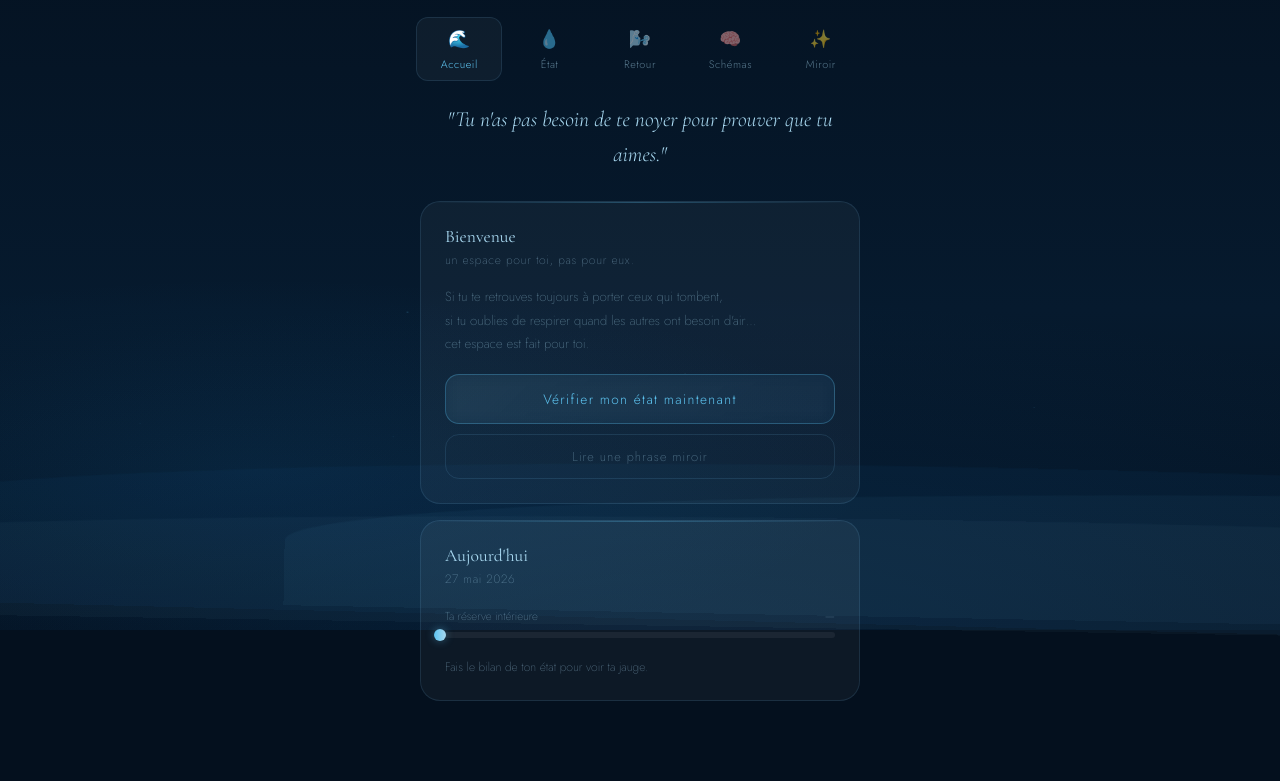
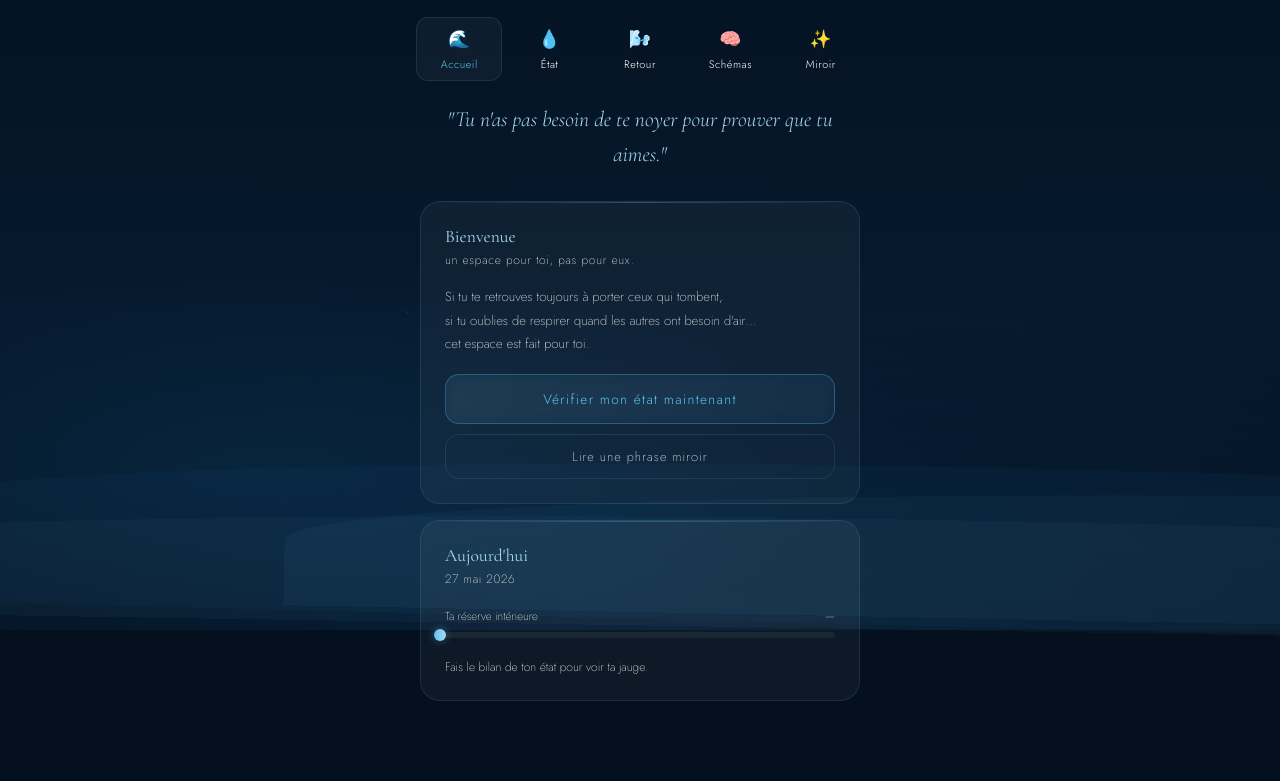
Before and after one commit to tchjohanna/Ligne-de-Flottaison, a plain HTML site: page index.html in a window 1280 px wide. Shown: the part 170-951 px from the top of the page. Drawn offline with nearby package versions, Linux system fonts and the light colour scheme.

Commit message:
Change text and muted colors to white
Updated text and muted color variables to white.

```diff
--- a/index.html
+++ b/index.html
@@ -19,8 +19,8 @@
   --water2:   #0a3f6e;
   --glow:     #5ec4f0;
   --soft:     #a8d8f0;
-  --text:     #c8e6f5;
-  --muted:    rgba(168,216,240,0.5);
+  --text:     #ffffff;
+  --muted:    #ffffff;
   --accent:   #7fcdee;
   --warm:     #e8c4a0;
   --danger:   #e07878;
```
